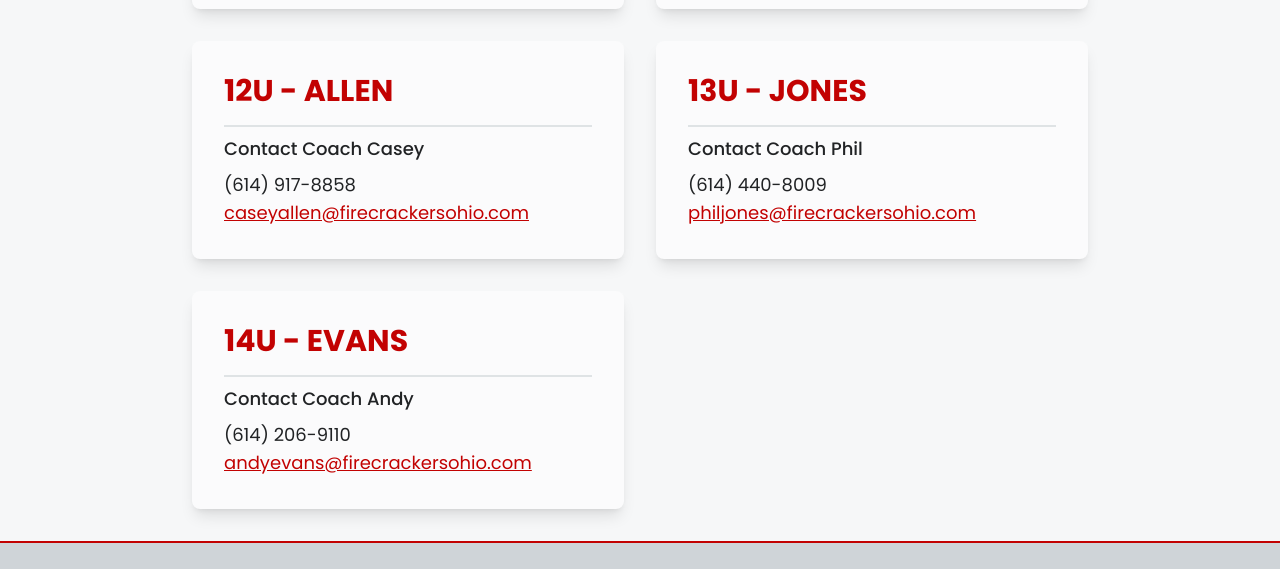
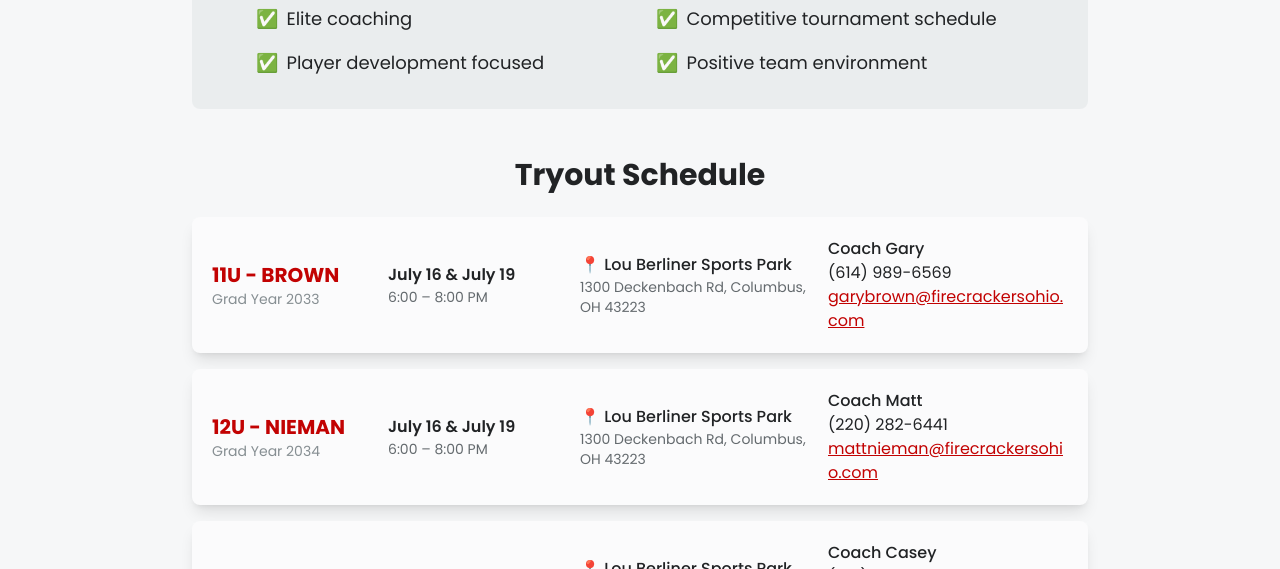
Before and after one commit to Firecrackers-Ohio/firecrackers-ohio.github.io, an Astro site: page /tryouts in a window 1280 px wide. Shown: the part 685-1254 px from the top of the page. Built offline with nearby package versions, Linux system fonts and the light colour scheme; Astro itself is replaced by a stand-in of ours; no server answers.

Commit message:
Add tryouts announcement and details

```diff
--- a/src/config.ts
+++ b/src/config.ts
@@ -5,6 +5,9 @@
     "https://gear.firecrackersoftball.com/",
   tournament:
     import.meta.env.PUBLIC_TOURNAMENT_URL || "https://tinyurl.com/boombash26",
+  tryoutRegistration:
+    import.meta.env.PUBLIC_TRYOUT_REGISTRATION_URL ||
+    "https://docs.google.com/forms/d/e/1FAIpQLSd3Xiv5M5WycU9bQDIubCt_eAFehdVMxJ-IRgg3rR7nxvEIgw/viewform",
   facebook:
     import.meta.env.PUBLIC_FACEBOOK_URL ||
     "https://www.facebook.com/firecrackersohio",
--- a/src/pages/index.astro
+++ b/src/pages/index.astro
@@ -40,6 +40,20 @@
           </p>
         </section>
 
+        <!-- Tryouts Announcement Section -->
+        <section class="highlight-card-red">
+          <h2 class="mb-4 text-3xl font-bold text-gray-900 dark:text-white">
+            🔥🥎 Tryouts Are Here! 🥎🔥
+          </h2>
+          <p class="body-text mx-auto mb-6 max-w-2xl">
+            The Firecrackers are looking for dedicated athletes ready to
+            compete, develop their skills, and join a team-first culture.
+            Tryouts for 11U through 15U are happening this July—view the dates,
+            times, and locations, then register online to claim your spot.
+          </p>
+          <a href="/tryouts" class="btn-red px-6 py-3"> View Tryout Details </a>
+        </section>
+
         <!-- Tournament Announcement Section -->
         <section class="highlight-card-gray">
           <h2 class="mb-4 text-3xl font-bold text-gray-900 dark:text-white">
--- a/src/pages/tryouts.astro
+++ b/src/pages/tryouts.astro
@@ -2,11 +2,92 @@
 import Layout from "../layouts/Layout.astro";
 import { Image } from "astro:assets";
 import logoTextOutline from "../assets/logo-text-outline.svg";
+import { EXTERNAL_URLS } from "../config";
+
+const venues = {
+  berliner: {
+    name: "Lou Berliner Sports Park",
+    address: "1300 Deckenbach Rd, Columbus, OH 43223",
+    mapUrl:
+      "https://maps.google.com/?q=Lou+Berliner+Sports+Park+1300+Deckenbach+Rd+Columbus+OH+43223",
+  },
+  desales: {
+    name: "DeSales High School",
+    address: "4212 Karl Rd, Columbus, OH 43224",
+    mapUrl:
+      "https://maps.google.com/?q=DeSales+High+School+4212+Karl+Rd+Columbus+OH+43224",
+  },
+};
+
+const teams = [
+  {
+    age: "11U",
+    gradYear: "2033",
+    coach: "BROWN",
+    coachName: "Coach Gary",
+    dates: "July 16 & July 19",
+    time: "6:00 – 8:00 PM",
+    phone: "(614) 989-6569",
+    email: "garybrown@firecrackersohio.com",
+    venue: "berliner",
+  },
+  {
+    age: "12U",
+    gradYear: "2034",
+    coach: "NIEMAN",
+    coachName: "Coach Matt",
+    dates: "July 16 & July 19",
+    time: "6:00 – 8:00 PM",
+    phone: "(220) 282-6441",
+    email: "mattnieman@firecrackersohio.com",
+    venue: "berliner",
+  },
+  {
+    age: "13U",
+    gradYear: "31/32",
+    coach: "ALLEN",
+    coachName: "Coach Casey",
+    dates: "July 8 & July 22",
+    time: "6:00 – 8:00 PM",
+    phone: "(614) 917-8858",
+    email: "caseyallen@firecrackersohio.com",
+    venue: "berliner",
+  },
+  {
+    age: "14U",
+    gradYear: "30/31",
+    coach: "JONES",
+    coachName: "Coach Phil",
+    dates: "July 14, 16 & 22",
+    time: "6:00 – 8:00 PM",
+    phone: "(614) 440-8009",
+    email: "philjones@firecrackersohio.com",
+    venue: "berliner",
+  },
+  {
+    age: "15U",
+    gradYear: "29/30",
+    coach: "EVANS",
+    coachName: "Coach Andy",
+    dates: "July 8 & July 15",
+    time: "6:00 – 8:00 PM",
+    phone: "(614) 206-9110",
+    email: "andyevans@firecrackersohio.com",
+    venue: "desales",
+  },
+];
+
+const highlights = [
+  "Elite coaching",
+  "Competitive tournament schedule",
+  "Player development focused",
+  "Positive team environment",
+];
 ---
 
 <Layout
   title="Tryouts | Firecrackers Central Ohio"
-  description="Join Firecrackers Ohio! View tryout schedules, dates, and locations for all age groups from 10U through 14U at Lou Berliner Sports Park."
+  description="Firecrackers Central Ohio softball tryouts for the upcoming season. View dates, times, and locations for 11U through 15U, then register online to join the Firecrackers family."
 >
   <div class="container mx-auto px-4 py-8">
     <!-- Header -->
@@ -24,90 +105,122 @@
       <p
         class="mx-auto max-w-2xl text-lg text-gray-700 md:text-xl dark:text-gray-300"
       >
-        Our 2026 spring/summer rosters are now set! Follow our social media
-        pages to learn about future tryout opportunities. Interested players can
-        also reach out to the coach of their age group to inquire about private
-        tryouts.
+        🔥🥎 Firecrackers Softball tryouts are here! 🥎🔥
+        <br />
+        Are you ready to take your game to the next level?
       </p>
     </div>
 
-    <!-- Age Groups Grid -->
-    <div class="mx-auto max-w-4xl">
-      <div class="grid grid-cols-1 gap-8 lg:grid-cols-2">
+    <div class="mx-auto max-w-4xl space-y-12">
+      <!-- Pitch -->
+      <section class="text-center">
+        <p class="body-text-xl">
+          The Firecrackers are looking for dedicated athletes who are ready to
+          compete, develop their skills, and be part of a team-first culture.
+          Whether your dream is to become a stronger player, compete against top
+          talent, or one day play college softball, it all starts with finding
+          the right team and environment.
+        </p>
+      </section>
+
+      <!-- What you get -->
+      <section class="highlight-card-gray">
+        <h2 class="mb-6 text-3xl font-bold text-gray-900 dark:text-white">
+          Why Firecrackers?
+        </h2>
+        <ul
+          class="mx-auto grid max-w-3xl grid-cols-1 gap-x-8 gap-y-4 text-left sm:grid-cols-2"
+        >
           {
-          [
+            highlights.map(item => (
+              <li class="bullet-item text-lg text-gray-900 dark:text-white">
+                <span class="bullet-icon">✅</span>
+                {item}
+              </li>
+            ))
+          }
+        </ul>
+      </section>
+
+      <!-- Schedule -->
+      <section>
+        <h2 class="section-heading text-center">Tryout Schedule</h2>
+        <div class="space-y-4">
           {
-              age: "10U",
-              coach: "BROWN",
-              birthYears: "SEPT 2014 - DEC 2015",
-              coachName: "Coach Gary",
-              phone: "(614) 989-6569",
-              email: "garybrown@firecrackersohio.com",
-            },
-            {
-              age: "11U",
-              coach: "NIEMAN",
-              birthYears: "SEPT 2013 - DEC 2014",
-              coachName: "Coach Matt",
-              phone: "(724) 252-6396",
-              email: "mattnieman@firecrackersohio.com",
-            },
-            {
-              age: "12U",
-              coach: "ALLEN",
-              birthYears: "SEPT 2012 - DEC 2013",
-              coachName: "Coach Casey",
-              phone: "(614) 917-8858",
-              email: "caseyallen@firecrackersohio.com",
-            },
-            {
-              age: "13U",
-              coach: "JONES",
-              birthYears: "SEPT 2011 - DEC 2012",
-              coachName: "Coach Phil",
-              phone: "(614) 440-8009",
-              email: "philjones@firecrackersohio.com",
-            },
-            {
-              age: "14U",
-              coach: "EVANS",
-              birthYears: "SEPT 2010 - DEC 2011",
-              coachName: "Coach Andy",
-              phone: "(614) 206-9110",
-              email: "andyevans@firecrackersohio.com",
-            },
-          ].map(team => (
-            <div class="rounded-lg bg-gray-50 p-8 shadow-lg dark:bg-gray-800">
-              <div class="mb-2 border-b-2 border-gray-300 pb-4 dark:border-gray-600">
-                <h3 class="text-red text-3xl font-bold">
+            teams.map(team => {
+              const venue = venues[team.venue as keyof typeof venues];
+              return (
+              <div class="grid grid-cols-1 gap-4 rounded-lg bg-gray-50 p-5 shadow-lg sm:grid-cols-2 lg:grid-cols-[10rem_11rem_1fr_15rem] lg:items-center dark:bg-gray-800">
+                <div>
                   <a
                     href={`/teams/${team.coach.toLowerCase()}`}
-                    class="transition-all hover:text-red-400 hover:underline dark:text-gray-400"
+                    class="text-red text-xl font-bold transition-all hover:text-red-400 hover:underline dark:text-red-400"
                   >
                     {team.age} - {team.coach}
                   </a>
-                </h3>
+                  <div class="text-sm text-gray-600 dark:text-gray-400">
+                    Grad Year {team.gradYear}
                   </div>
-
-              <div class="space-y-2">
-                <p class="text-lg font-medium text-gray-900 dark:text-white">
-                  Contact {team.coachName}
-                </p>
-                <p class="text-lg text-gray-900 dark:text-white">
-                  {team.phone}
-                  <br />
+                </div>
+                <div>
+                  <div class="font-semibold text-gray-900 dark:text-white">
+                    {team.dates}
+                  </div>
+                  <div class="text-sm text-gray-700 dark:text-gray-300">
+                    {team.time}
+                  </div>
+                </div>
+                <a
+                  href={venue.mapUrl}
+                  target="_blank"
+                  rel="noopener noreferrer"
+                  class="group block"
+                >
+                  <div class="font-medium text-gray-900 group-hover:underline dark:text-white">
+                    📍 {venue.name}
+                  </div>
+                  <div class="text-sm text-gray-700 dark:text-gray-300">
+                    {venue.address}
+                  </div>
+                </a>
+                <div>
+                  <div class="font-medium text-gray-900 dark:text-white">
+                    {team.coachName}
+                  </div>
+                  <div class="text-gray-900 dark:text-white">{team.phone}</div>
                   <a
                     href={`mailto:${team.email}`}
-                    class="text-link dark:text-red-400"
+                    class="text-link dark:text-red-400 break-all"
                   >
                     {team.email}
                   </a>
-                </p>
                 </div>
               </div>
-          ))
+              );
+            })
           }
         </div>
+      </section>
+
+      <!-- Closing CTA -->
+      <section class="highlight-card-red">
+        <h2 class="mb-4 text-3xl font-bold text-gray-900 dark:text-white">
+          We hope to see you there!
+        </h2>
+        <p class="body-text mx-auto mb-6 max-w-2xl">
+          Reserve your spot today, or reach out to the coach of your age group
+          with any questions. Can't make a listed date? Contact the coach to ask
+          about a private tryout.
+        </p>
+        <a
+          href={EXTERNAL_URLS.tryoutRegistration}
+          target="_blank"
+          rel="noopener noreferrer"
+          class="btn-red px-8 py-4 text-xl"
+        >
+          Register for Tryouts
+        </a>
+      </section>
     </div>
   </div>
 </Layout>
```
Also changed, not shown: public/summer-2026-tryouts.jpg (added), 1 other file. Lines whose indentation alone changed are shown as unchanged.
